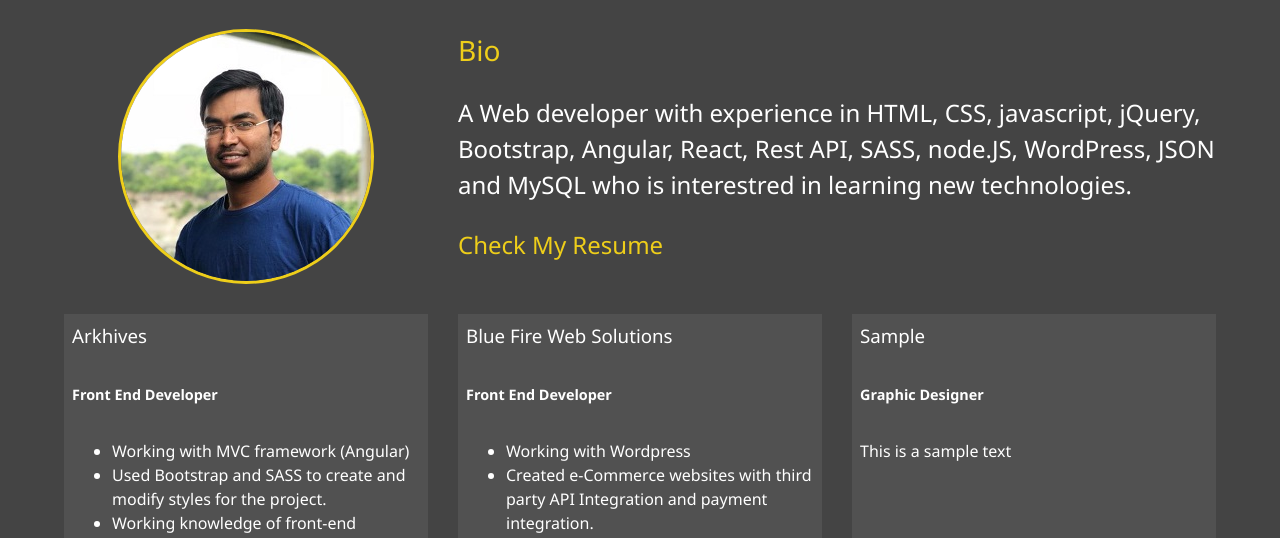
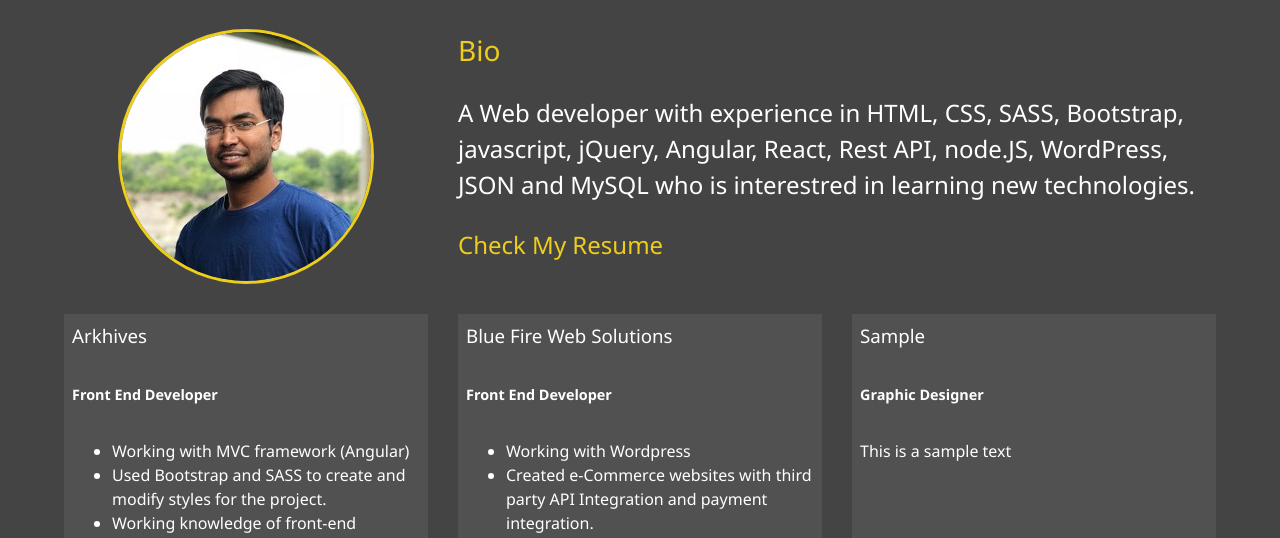
Before and after one commit to jeeva1992/simple_portfolio, a website: page dist/about.html in a window 1280 px wide. Shown: the part 253-791 px from the top of the page. Drawn offline with Linux system fonts and the light colour scheme.

Commit message:
Updated dec2

```diff
--- a/dist/about.html
+++ b/dist/about.html
@@ -62,9 +62,9 @@
         <div class="bio">
           <h3 class="text-secondary">Bio</h3>
           <p>
-            A Web developer with experience in HTML, CSS, javascript, jQuery,
-            Bootstrap, Angular, React, Rest API, SASS, node.JS, WordPress, JSON
-            and MySQL who is interestred in learning new technologies.
+            A Web developer with experience in HTML, CSS, SASS, Bootstrap,
+            javascript, jQuery, Angular, React, Rest API, node.JS, WordPress,
+            JSON and MySQL who is interestred in learning new technologies.
           </p>
           <a
             href="resume/Front End developer.pdf"
--- a/package.json
+++ b/package.json
@@ -11,7 +11,7 @@
   "author": "Jeeva Arumugam",
   "license": "MIT",
   "dependencies": {
-    "gh-pages": "^2.0.1",
+    "gh-pages": "^2.1.1",
     "node-sass": "^4.11.0"
   }
 }
```
Also changed, not shown: dist/work.html (+2 -2 lines), 1 other file.
